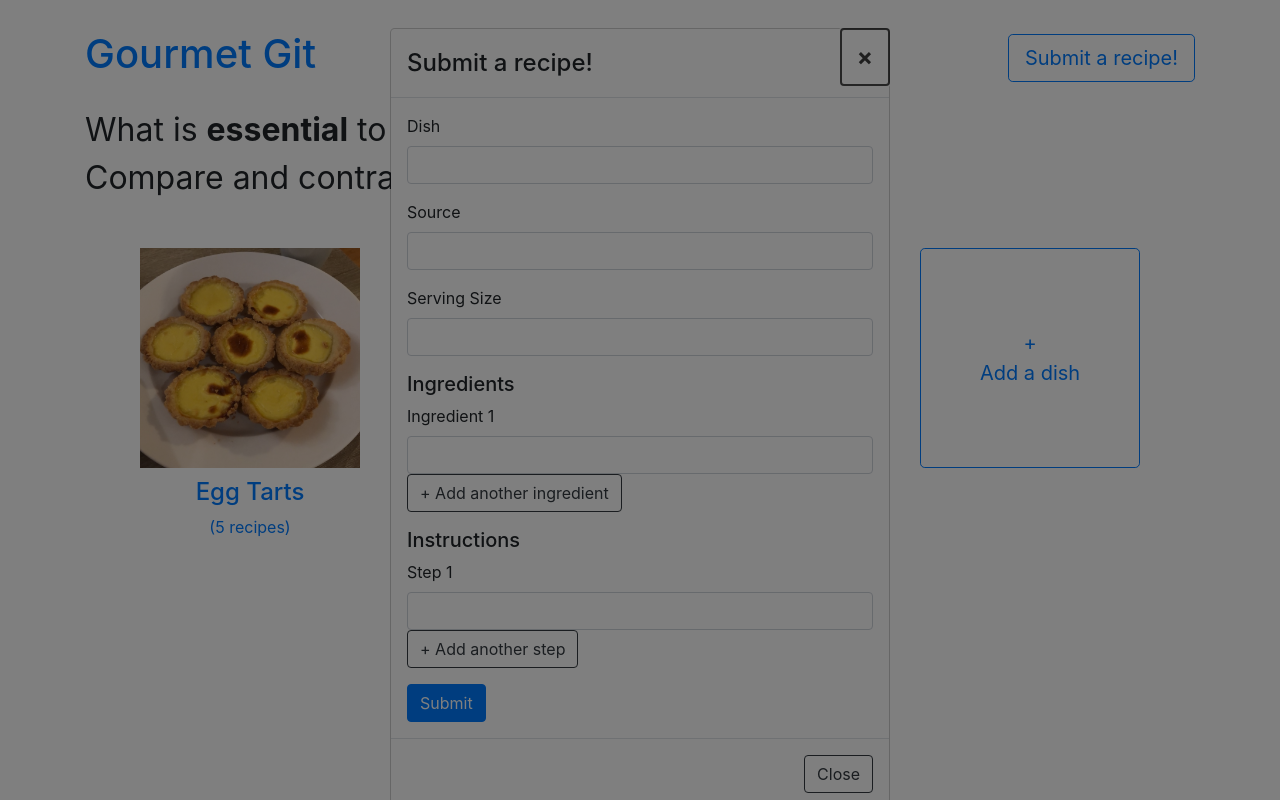
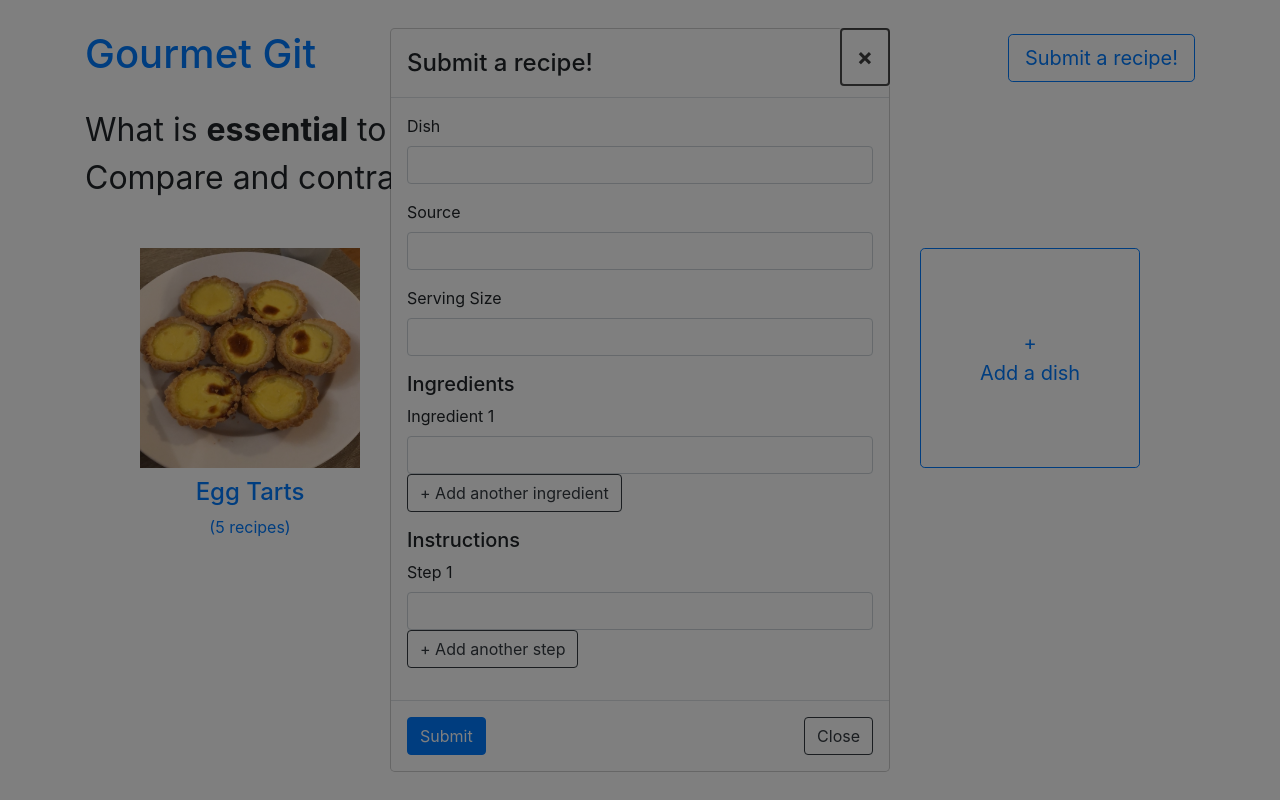
Before and after one commit to gourmet-git/frontend, an Angular app: page / in a window 1280 px wide. Both pictures are taken after a click on the button "Submit a recipe!". Built offline with nearby package versions, Linux system fonts and the light colour scheme.

Commit message:
Minor styling change for location of submit button

```diff
--- a/src/app/dish-form/dish-form-content.html
+++ b/src/app/dish-form/dish-form-content.html
@@ -40,18 +40,17 @@
         formControlName="num_recipes"
       />
     </div>
-
-    <button
-      (click)="onSubmit()"
-      class="button"
-      type="submit"
-      class="btn btn-primary"
-    >
-      Submit
-    </button>
   </form>
 </div>
 <div class="modal-footer">
+  <button
+    (click)="onSubmit()"
+    class="button"
+    type="submit"
+    class="btn btn-primary"
+  >
+    Submit
+  </button>
   <button
     type="button"
     class="btn btn-outline-dark"
--- a/src/app/dish-form/dish-form.component.scss
+++ b/src/app/dish-form/dish-form.component.scss
@@ -0,0 +1,4 @@
+.modal-footer {
+  display: flex;
+  justify-content: space-between;
+}
--- a/src/app/submission-form/submission-form-content.html
+++ b/src/app/submission-form/submission-form-content.html
@@ -72,18 +72,17 @@
         + Add another step
       </button>
     </div>
-
-    <button
-      (click)="onSubmit()"
-      class="button"
-      type="submit"
-      class="btn btn-primary"
-    >
-      Submit
-    </button>
   </form>
 </div>
 <div class="modal-footer">
+  <button
+    (click)="onSubmit()"
+    class="button"
+    type="submit"
+    class="btn btn-primary"
+  >
+    Submit
+  </button>
   <button
     type="button"
     class="btn btn-outline-dark"
--- a/src/app/submission-form/submission-form.component.scss
+++ b/src/app/submission-form/submission-form.component.scss
@@ -0,0 +1,4 @@
+.modal-footer {
+  display: flex;
+  justify-content: space-between;
+}
--- a/src/app/submission-form/submission-form.component.ts
+++ b/src/app/submission-form/submission-form.component.ts
@@ -5,6 +5,7 @@ import { NgbActiveModal, NgbModal } from "@ng-bootstrap/ng-bootstrap";
 @Component({
   selector: "submission-form-content",
   templateUrl: "./submission-form-content.html",
+  styleUrls: ["./submission-form.component.scss"],
 })
 export class SubmissionFormContent {
   recipe = this.formBuilder.group({
@@ -43,7 +44,6 @@ export class SubmissionFormContent {
 @Component({
   selector: "submission-form-component",
   templateUrl: "./submission-form.component.html",
-  styleUrls: ["./submission-form.component.scss"],
 })
 export class SubmissionFormComponent {
   constructor(private modalService: NgbModal) {}
```
